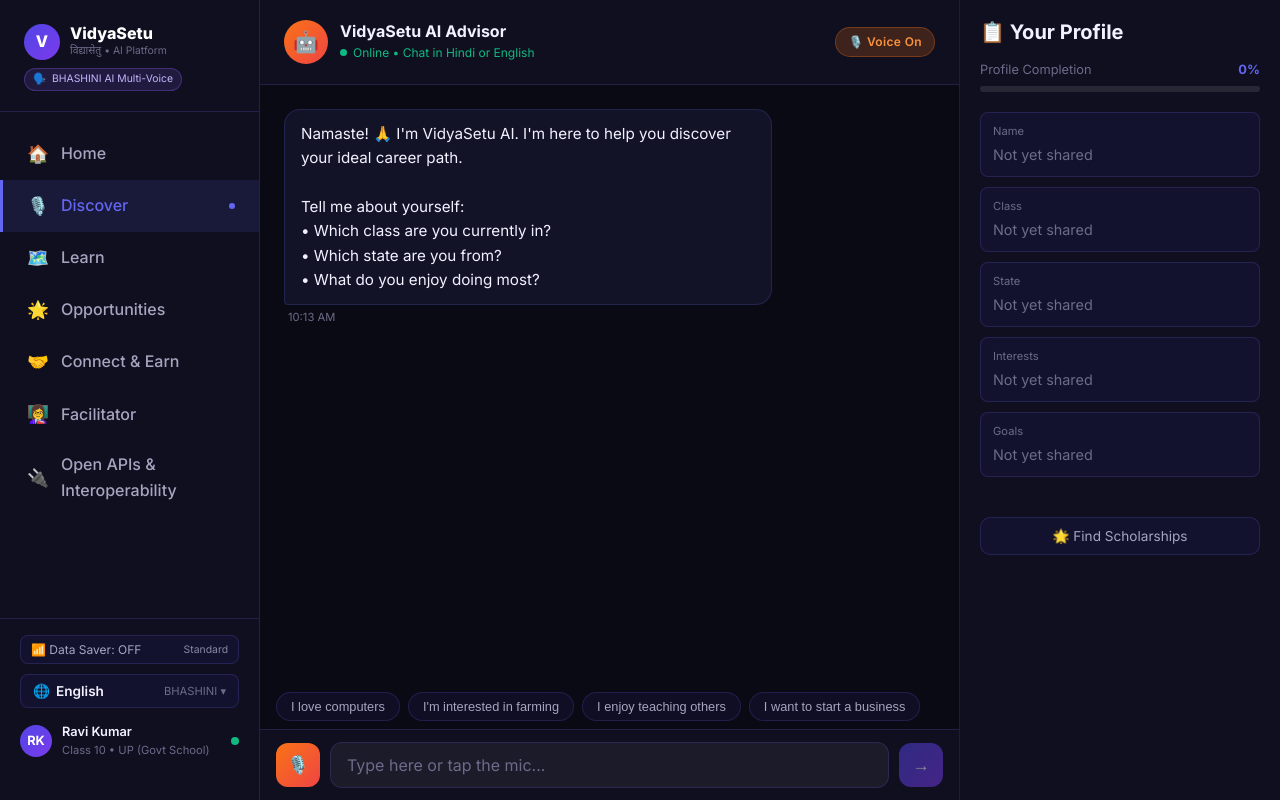
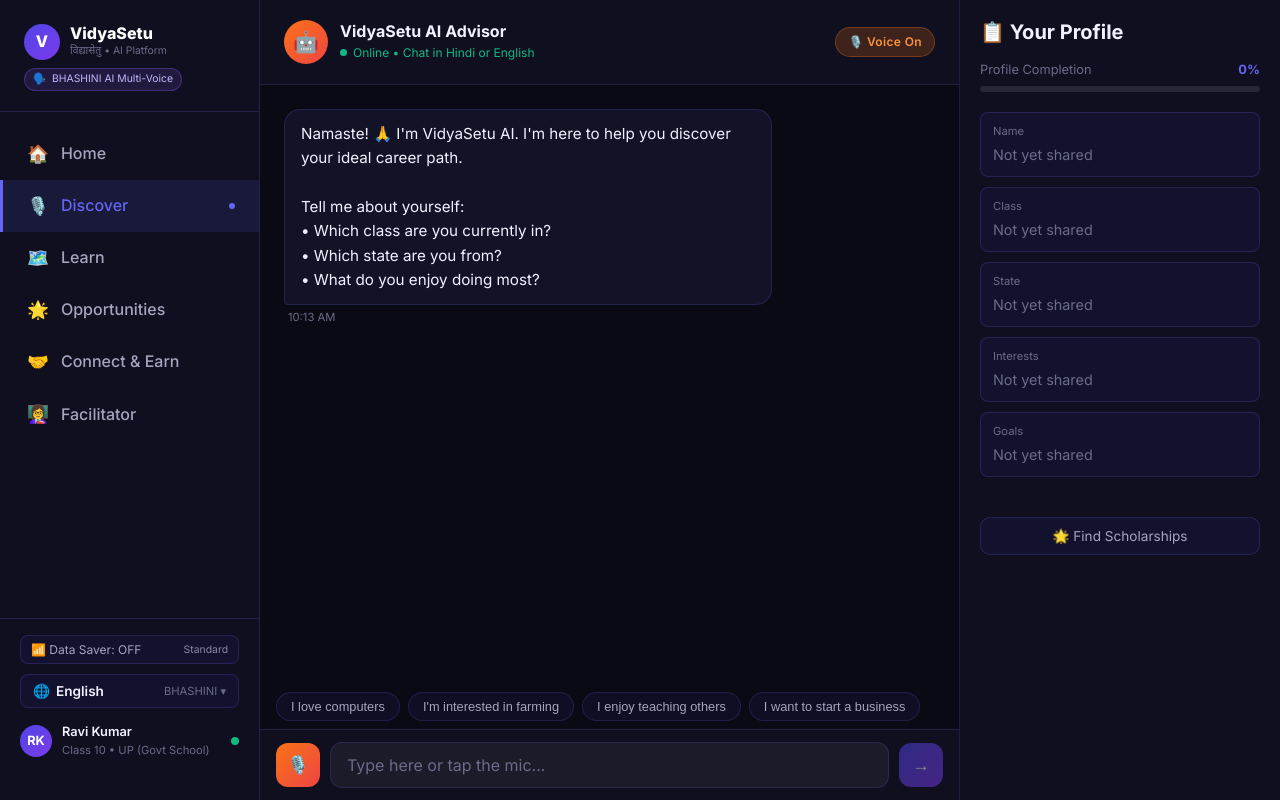
Before and after one commit to PalakGoyal6/VidyaSetu, a Next.js app: page /discover in a window 1280 px wide. Built offline with nearby package versions, Linux system fonts and the light colour scheme.

Commit message:
Fixed interop

```diff
--- a/src/components/AppShell.tsx
+++ b/src/components/AppShell.tsx
@@ -12,7 +12,6 @@
   { href: '/opportunities', icon: '🌟', key: 'opportunities' },
   { href: '/connect', icon: '🤝', key: 'connect' },
   { href: '/facilitator', icon: '👩‍🏫', key: 'facilitator' },
-  { href: '/interop', icon: '🔌', key: 'interop' },
 ];
 
 interface AppShellProps {
```
